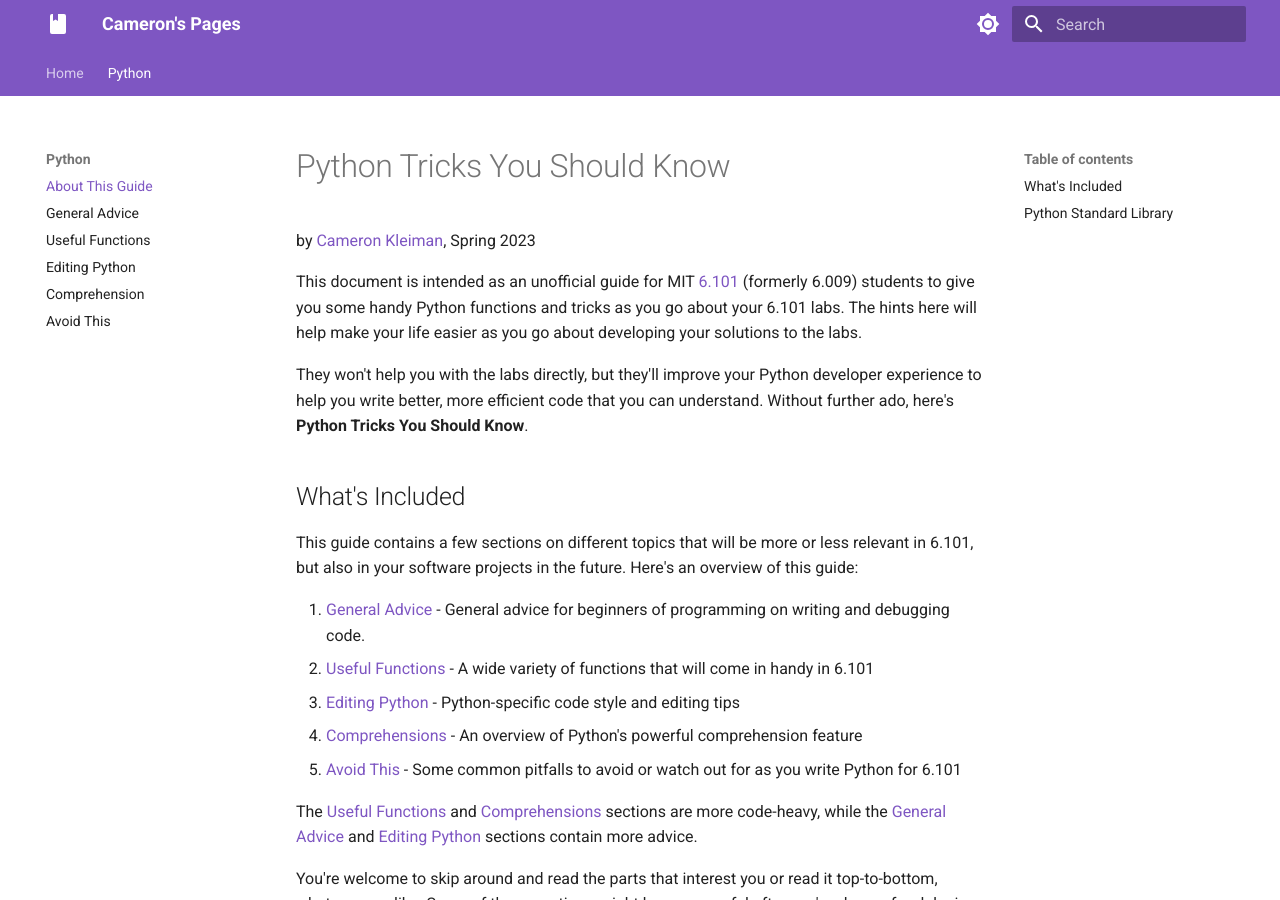
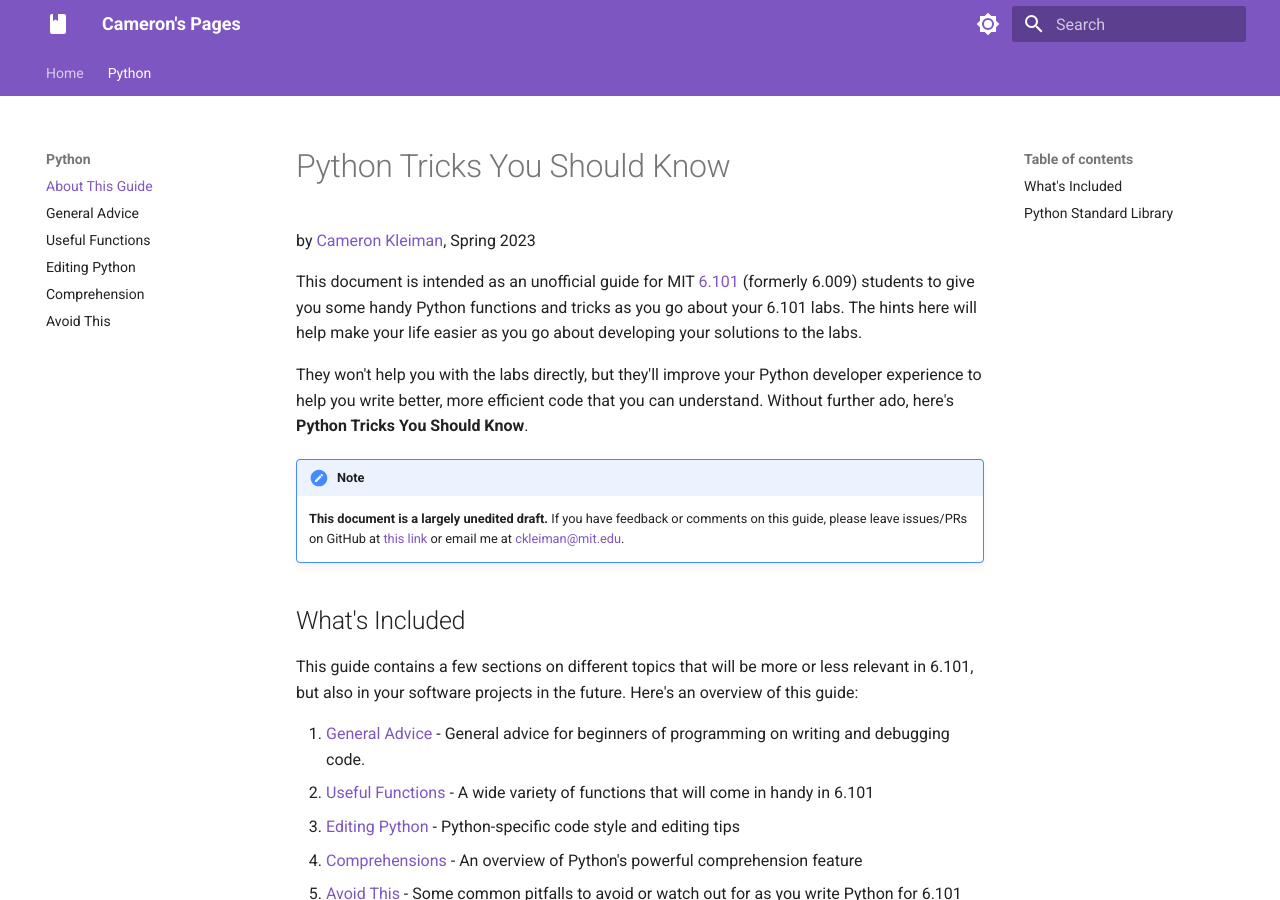
Before and after one commit to camtheman256/pages, an MkDocs documentation site: the page built from docs/python/index.md, in a window 1280 px wide and 900 px high. Built offline with MkDocs 1.6.1 and Material for MkDocs 9.7.7, drawn with Linux system fonts in a browser that asks for light colours.

Commit message:
add disclaimer

```diff
--- a/docs/python/index.md
+++ b/docs/python/index.md
@@ -15,6 +15,11 @@ labs.
 They won't help you with the labs directly, but they'll improve your Python
 developer experience to help you write better, more efficient code that you can
 understand. Without further ado, here's **Python Tricks You Should Know**.
+
+<!-- prettier-ignore-start -->
+!!! note
+    **This document is a largely unedited draft.** If you have feedback or comments on this guide, please leave issues/PRs on GitHub at [this link](https://github.com/camtheman256/pages/tree/main/docs/python) or email me at <ckleiman@mit.edu>.
+<!-- prettier-ignore-end -->
 
 ## What's Included
 
--- a/mkdocs.yml
+++ b/mkdocs.yml
@@ -28,3 +28,4 @@ markdown_extensions:
   - footnotes
   - pymdownx.highlight
   - pymdownx.superfences
+  - admonition
```
